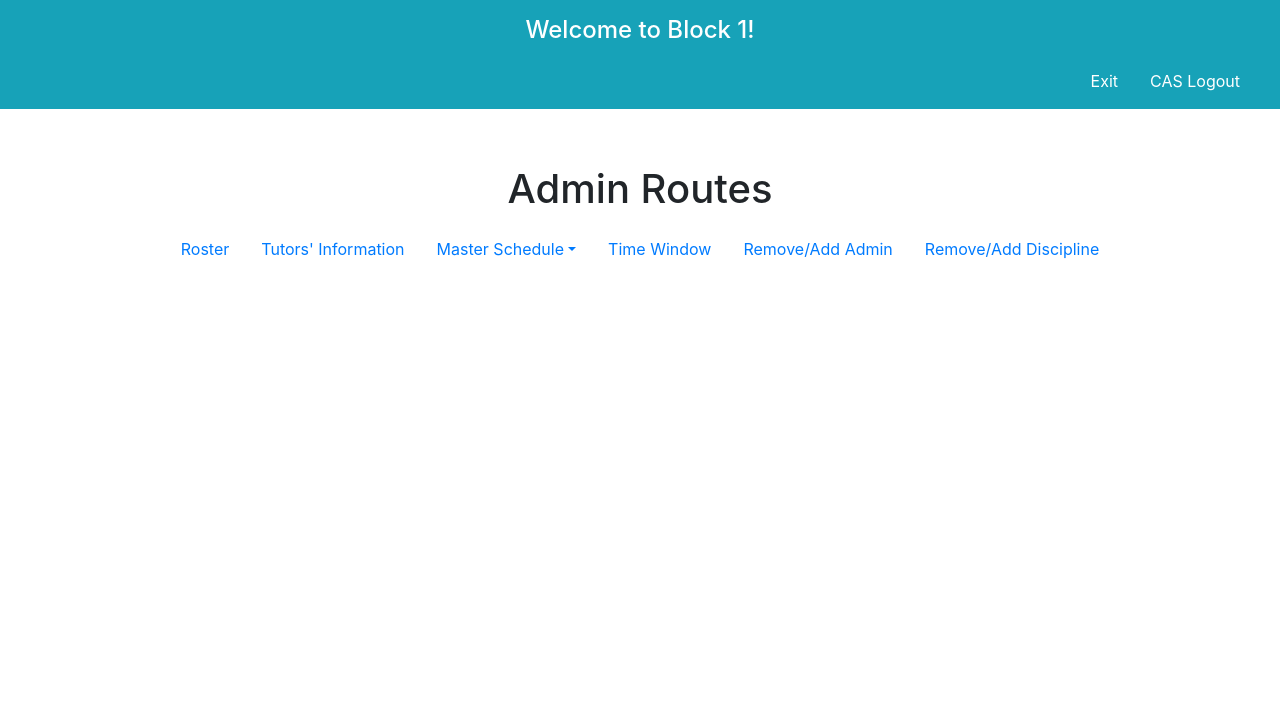
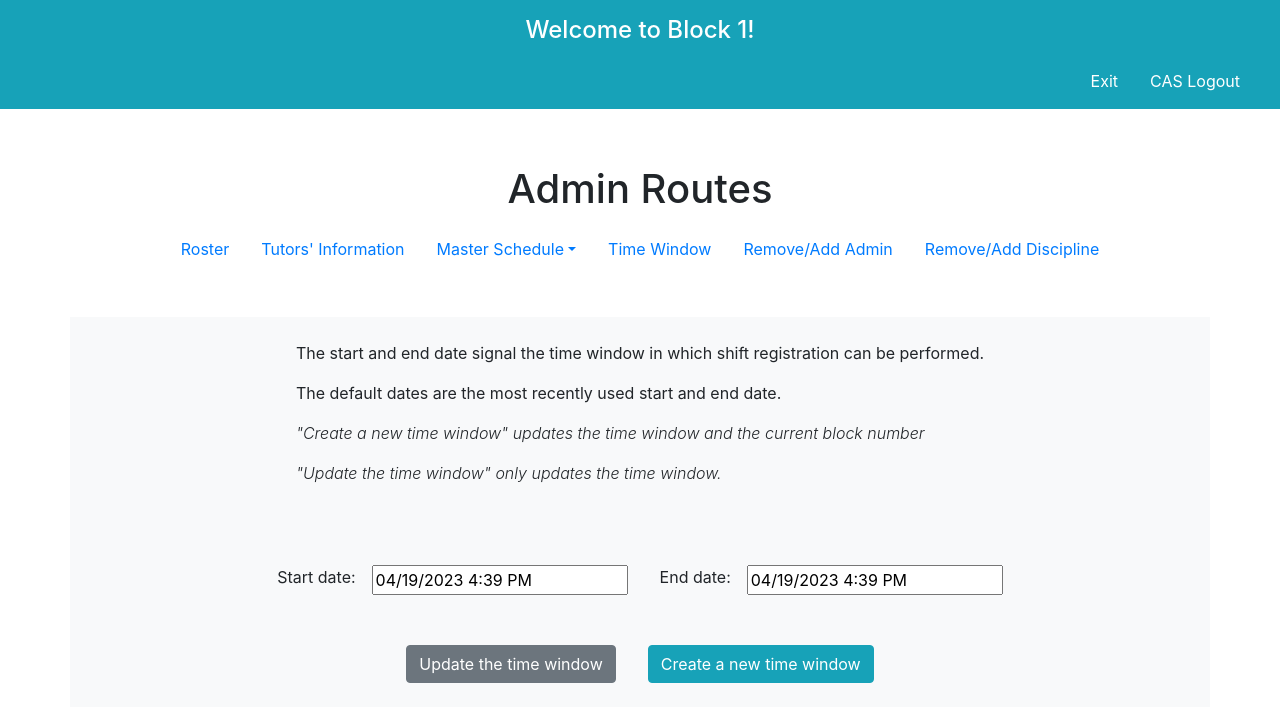
Before and after one commit to gpham99/qrc-schedule-system, a React (Create React App) app in the folder frontend/: page /admin in a window 1280 px wide. Shown: the top 722 px of the page. Built offline with nearby package versions, Linux system fonts and the light colour scheme; no server answers.

Commit message:
tutor directed to profile and admin to time window right off the bat

```diff
--- a/frontend/src/Components/Admin.js
+++ b/frontend/src/Components/Admin.js
@@ -168,7 +168,7 @@ const Admin = () => {
 
           <div class="p-5">
             <Routes>
-              <Route path=""></Route>
+              <Route path="*" element={<TimeWindow></TimeWindow>}></Route>
               <Route path="excel" element={<Roster></Roster>}></Route>
               <Route
                 path="tutor-info"
--- a/frontend/src/Components/Tutor.js
+++ b/frontend/src/Components/Tutor.js
@@ -31,7 +31,7 @@ const Tutor = () => {
         return response.json();
       })
       .then((data) => {
-        console.log("get block return val: ", data);
+        //console.log("get block return val: ", data);
         if (data["block"]) {
           setBlockNum(data["block"]);
         }
@@ -125,7 +125,7 @@ const Tutor = () => {
 
           <div class="p-5">
             <Routes>
-              <Route path=""></Route>
+              <Route path="*" element={<Profile></Profile>}></Route>
               <Route path="schedule" element={<Schedule></Schedule>}></Route>
               <Route path="profile" element={<Profile></Profile>}></Route>
             </Routes>
--- a/frontend/src/Components/Tutor/Profile.js
+++ b/frontend/src/Components/Tutor/Profile.js
@@ -70,7 +70,7 @@ const Profile = () => {
         return res;
       })
       .then((data) => {
-        console.log(data);
+        console.log("WHAT IS THIS", data["msg"]);
       });
   };
 
```
